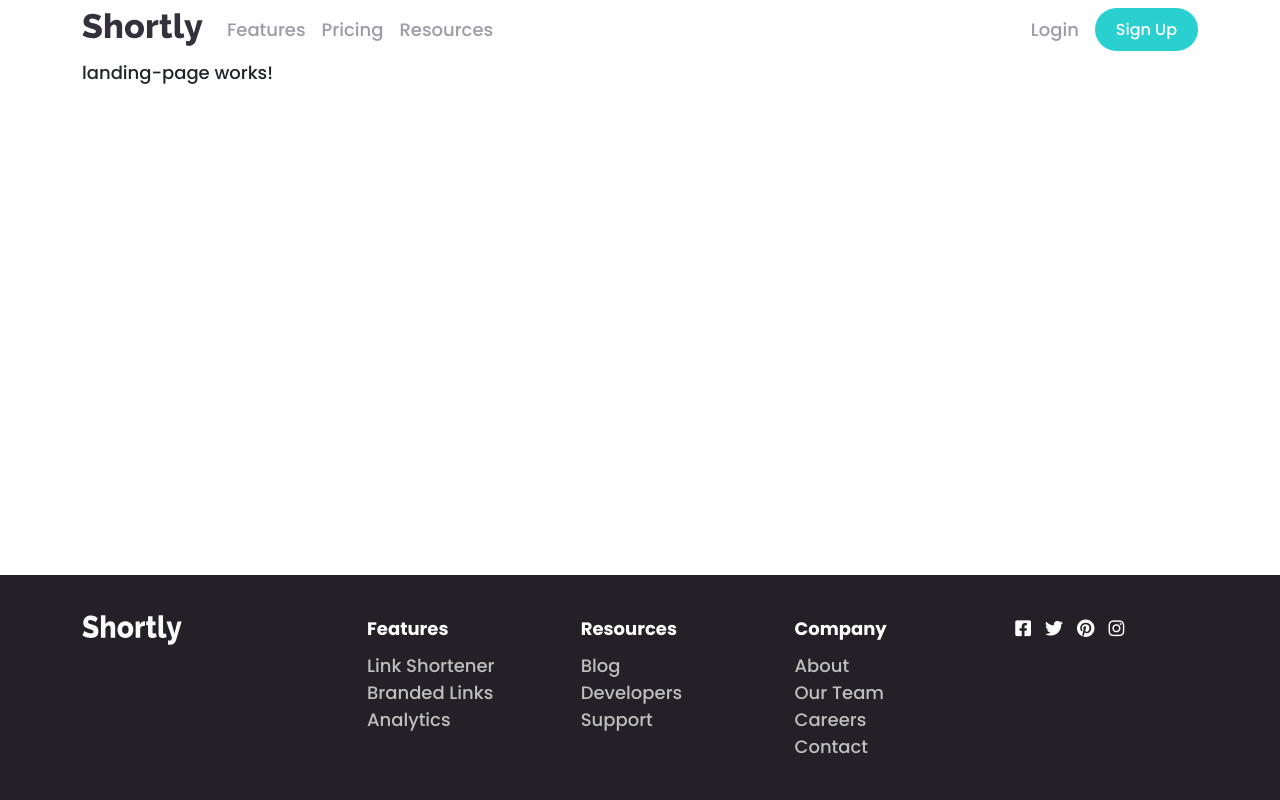
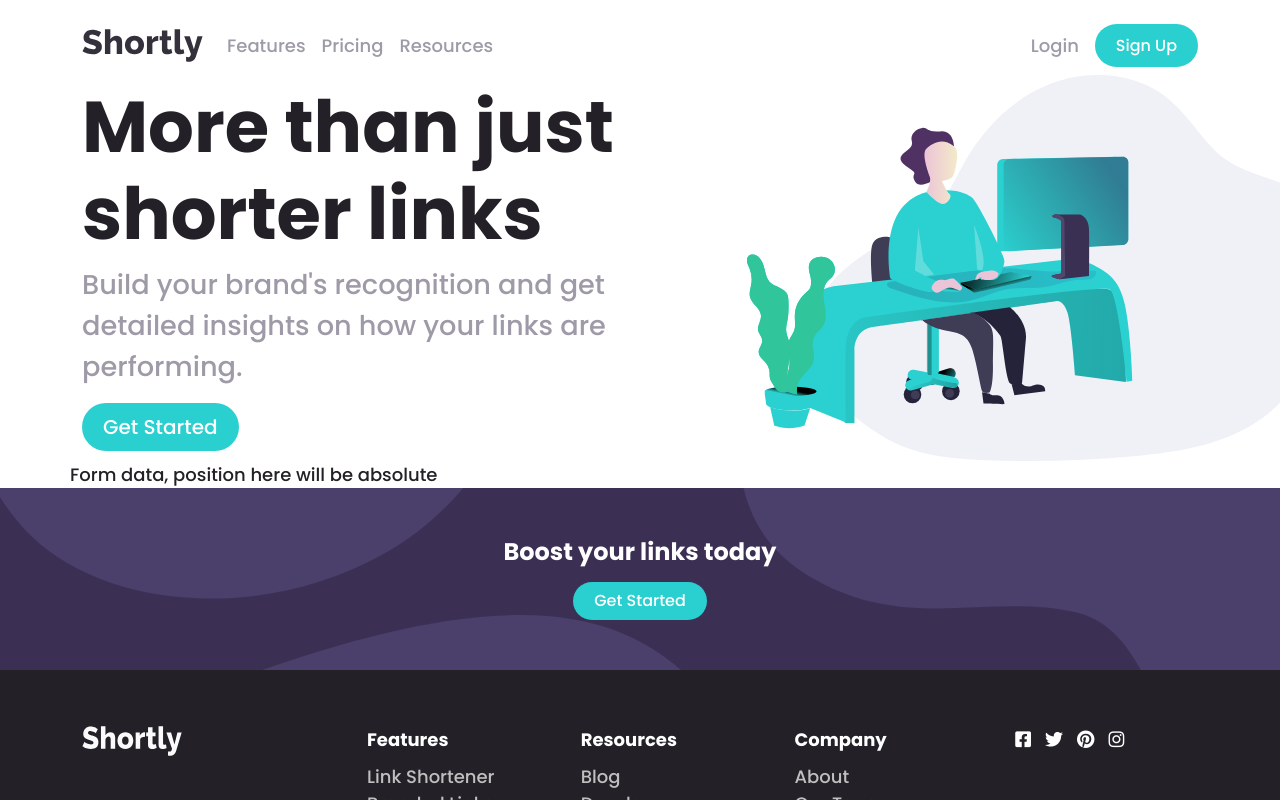
Before and after one commit to jpriesten/shortly, an Angular app: page /landing in a window 1280 px wide. Built offline with nearby package versions, Linux system fonts and the light colour scheme.

Commit message:
Completed design of illustrator and main title

```diff
--- a/angular.json
+++ b/angular.json
@@ -32,7 +32,7 @@
               "src/styles.css"
             ],
             "scripts": [
-              "node_modules/bootstrap/dist/js/bootstrap.min.js"
+              "node_modules/bootstrap/dist/js/bootstrap.bundle.min.js"
             ]
           },
           "configurations": {
--- a/src/app/app.component.html
+++ b/src/app/app.component.html
@@ -1,7 +1,9 @@
+<div class="app-overflow">
   <app-header></app-header>
   <section>
     <router-outlet></router-outlet>
   </section>
-<footer class="fixed-bottom">
+  <footer class="mt-auto">
     <app-footer></app-footer>
   </footer>
+</div>
--- a/src/app/components/footer/footer.component.html
+++ b/src/app/components/footer/footer.component.html
@@ -1,4 +1,4 @@
-<div class="container">
+<div class="container pt-3 pb-3">
   <div class="row">
     <div class="col col-sm-3 logo-container">
       <img class="logo" src="../../../assets/images/logo.svg" alt="Shortly logo">
--- a/src/app/components/header/header.component.html
+++ b/src/app/components/header/header.component.html
@@ -1,4 +1,4 @@
-<nav class="navbar navbar-expand-md navbar-light">
+<nav class="navbar navbar-expand-md navbar-light pt-4">
   <div class="container">
     <a class="navbar-brand" href="#">
       <img class="logo" src="../../../assets/images/logo.svg" alt="Shortly logo">
--- a/src/app/components/landing-page/landing-page.component.css
+++ b/src/app/components/landing-page/landing-page.component.css
@@ -0,0 +1,57 @@
+.bottom-design {
+  background-color: hsl(257, 27%, 26%);
+  background-image: url(../../../assets/images/bg-boost-desktop.svg);
+  background-size: cover;
+  color: white;
+  font-weight: 700;
+  padding-top: 50px;
+  padding-bottom: 50px;
+}
+
+.illustration {
+  width: 130%;
+}
+
+.main-title {
+  font-size: 4.5rem;
+  font-weight: 700;
+}
+
+.main-subtitle {
+  font-size: 1.7rem;
+  color: hsl(257, 7%, 63%);
+}
+
+@media (max-width: 375px) {
+  .bottom-design {
+    background-image: url(../../../assets/images/bg-boost-mobile.svg);
+  }
+
+  .main-title {
+    font-size: 2.5rem !important;
+  }
+}
+
+@media (max-width: 767px) {
+  .main {
+    text-align: center;
+    padding-bottom: 10px;
+  }
+
+  .main-title {
+    font-size: 3.5rem;
+  }
+
+  .main-subtitle {
+    font-size: 1.4rem;
+  }
+
+  .illustration-order {
+    order: -1;
+    padding-bottom: 30px;
+  }
+
+  .illustration {
+    width: -webkit-fill-available;
+  }
+}
--- a/src/app/components/landing-page/landing-page.component.html
+++ b/src/app/components/landing-page/landing-page.component.html
@@ -1,3 +1,32 @@
 <div class="container">
-  <p>landing-page works!</p>
+  <div class="row">
+    <div class="col col-md-7 align-self-center">
+      <div class="row main">
+        <h1 class="main-title">More than just shorter links</h1>
+      </div>
+      <div class="row main">
+        <p class="main-subtitle">Build your brand's recognition and get detailed insights on how your links are
+          performing.</p>
+      </div>
+      <div class="main">
+        <button class="btn btn-custom btn-lg rounded-pill">Get Started</button>
+      </div>
+    </div>
+    <div class="col col-md-5 illustration-order">
+      <img class="illustration" src="../../../assets/images/illustration-working.svg" alt="langing illustration">
+    </div>
+  </div>
+  <div class="row">
+    Form data, position here will be absolute
+  </div>
 </div>
+<div class="bottom-design">
+  <div class="container">
+    <div class="row justify-content-center pb-2">
+      <h4 class="text-center" style="font-weight: 700;">Boost your links today</h4>
+    </div>
+    <div class="row justify-content-center d-grid">
+      <button class="btn btn-custom rounded-pill">Get Started</button>
+    </div>
+  </div>
+</div>
--- a/src/index.html
+++ b/src/index.html
@@ -1,5 +1,5 @@
 <!doctype html>
-<html lang="en">
+<html lang="en" class="h-100">
 
 <head>
   <meta charset="utf-8">
@@ -10,8 +10,8 @@
 
 </head>
 
-<body>
-  <app-root></app-root>
+<body class="h-100">
+  <app-root class="d-flex flex-column h-100"></app-root>
 </body>
 
 </html>
--- a/src/styles.css
+++ b/src/styles.css
@@ -4,6 +4,11 @@
 body {
   font-family: "Poppins", sans-serif;
   font-size: 18px;
+  color: hsl(260, 8%, 14%);
+}
+
+.app-overflow {
+  overflow: hidden auto;
 }
 
 footer {
@@ -22,4 +27,5 @@ footer {
 
 .btn-custom:hover {
   background-color: hsl(180, 66%, 70%);
+  color: white;
 }
```
Also changed, not shown: src/assets/images/illustration-working.svg. Lines whose indentation alone changed are shown as unchanged.
